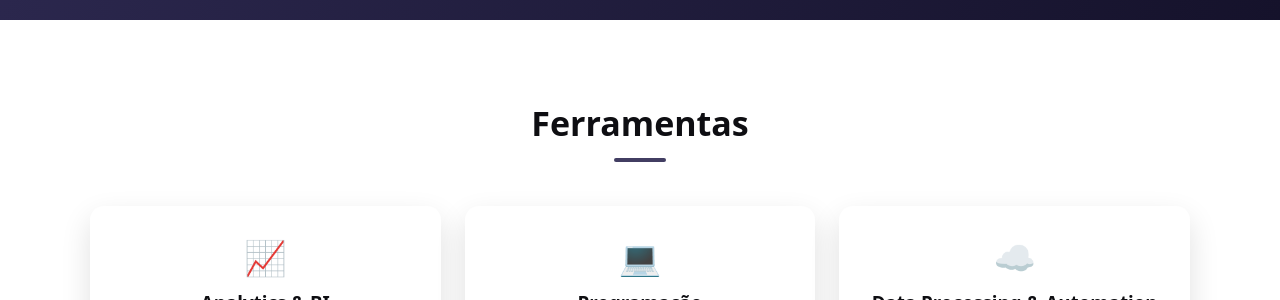
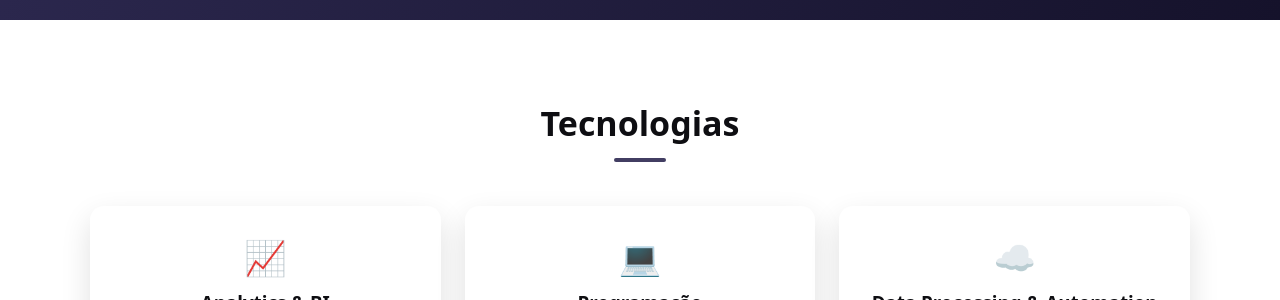
Before and after one commit to GutembergRodrigues/GutembergRodrigues.github.io, a Jekyll site: the page built from index.md, in a window 1280 px wide and 900 px high, scrolled down 405 px. Shown: the part 160-460 px from the top of the window. Built offline with Jekyll 4.4.1, drawn with Linux system fonts in a browser that asks for light colours.

Commit message:
Update default.html

```diff
--- a/_layouts/default.html
+++ b/_layouts/default.html
@@ -40,7 +40,7 @@
 
       <section class="section" id="ferramentas">
         <div class="container">
-          <h2 class="section__title">Ferramentas</h2>
+          <h2 class="section__title">Tecnologias</h2>
           <div class="section__underline"></div>
 
           <div class="grid">
```
